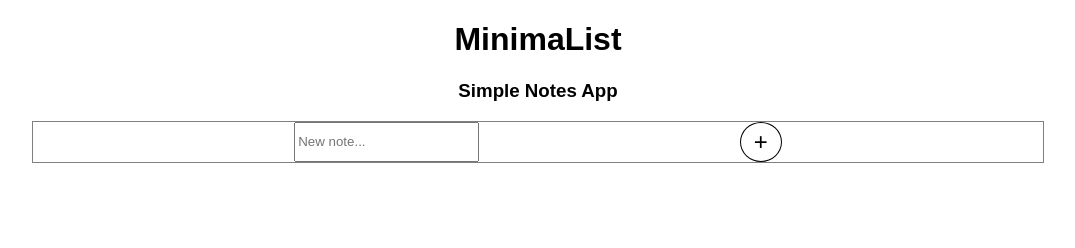
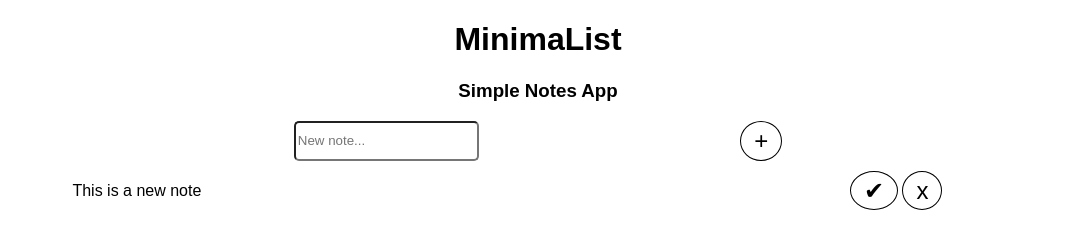
Before and after one commit to ju-nmd2022/fop-todo-list-arashtarafar, a plain HTML site: page index.html in a window 1280 px wide. Shown: the whole page, without its empty margins (102-1177 px from the left). Drawn offline with Linux system fonts and the light colour scheme.

Commit message:
Added placeholders
New note placeholders. Uniform button styles, ...

```diff
--- a/css/styles.css
+++ b/css/styles.css
@@ -10,7 +10,6 @@ header{
 main{
     width: 80%;
     margin: 0 auto;
-    border: 1px solid grey;
 }
 
 #new-note-area{
@@ -19,7 +18,11 @@ main{
     justify-content: space-evenly;
 }
 
-#btn-new{
+#new-note{
+    border-radius: 5px;
+}
+
+.btn{
     border-radius: 50%;
     border: 1px solid black;
     padding:  5px 13px;
@@ -28,10 +31,21 @@ main{
     transition: 0.3s;
 }
 
-#btn-new:hover{
+.btn:hover{
     background-color: lightgrey;
 }
 
-#btn-new:active{
+.btn:active{
     background-color: grey;
 }
+
+#note-list{
+    width: 90%;
+}
+
+.note{
+    display: flex;
+    flex-direction: row;
+    justify-content: space-between;
+    align-items: center;
+}
--- a/index.html
+++ b/index.html
@@ -19,8 +19,16 @@
     <main>
         <div id="new-note-area">
             <input type="text" placeholder="New note..." id="new-note">
-            <span id="btn-new">+</span>
+            <span id="btn-new" class="btn">+</span>
         </div>
+        <ul id="note-list">
+            <li class="note"><span class="note-text">This is a new note</span>
+                <div>
+                    <span class="btn btn-complete">✔</span>
+                    <span class="btn btw-remove">x</span>
+                </div>
+            </li>
+        </ul>
     </main>
     <footer>
 
```
